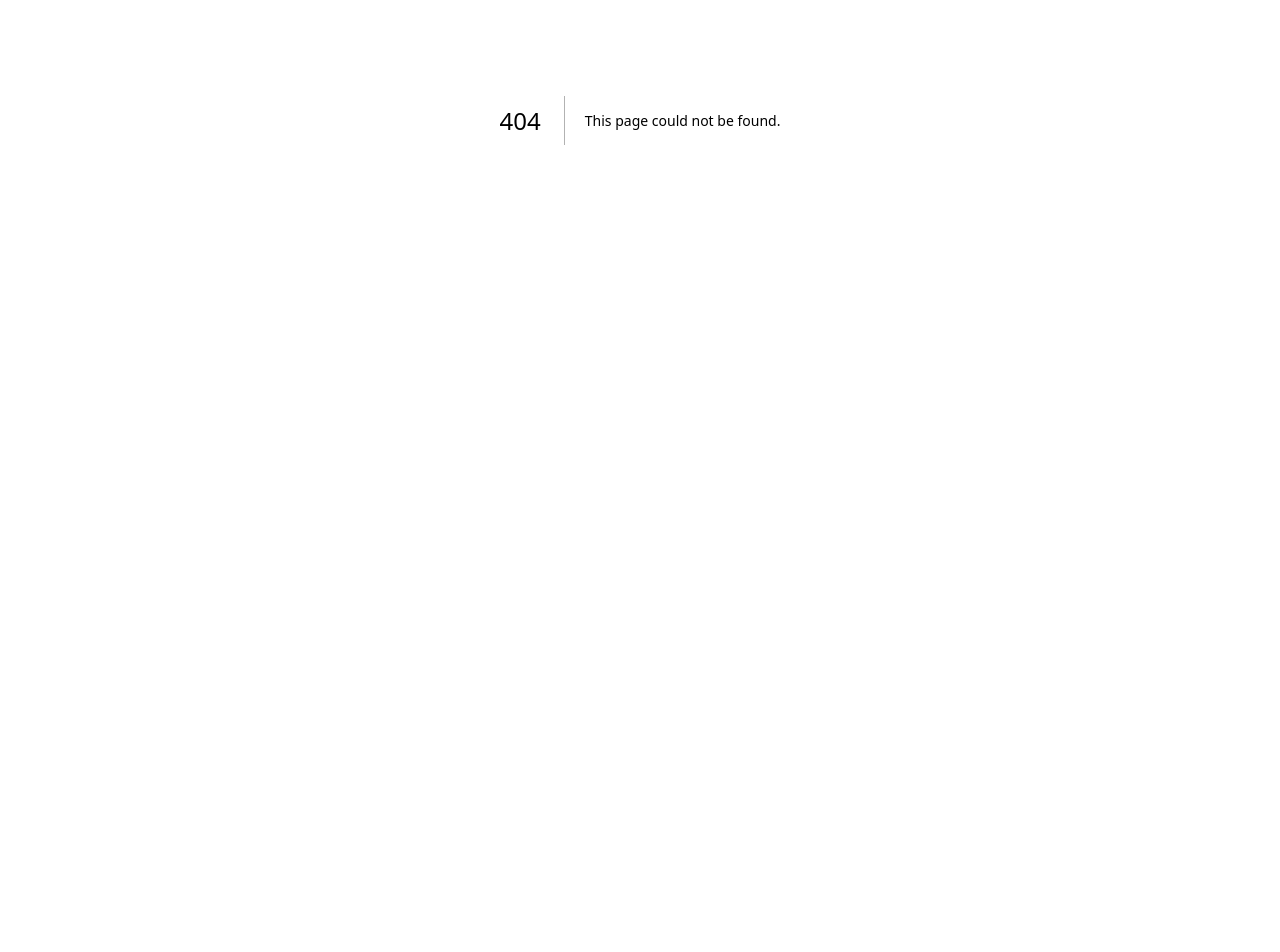
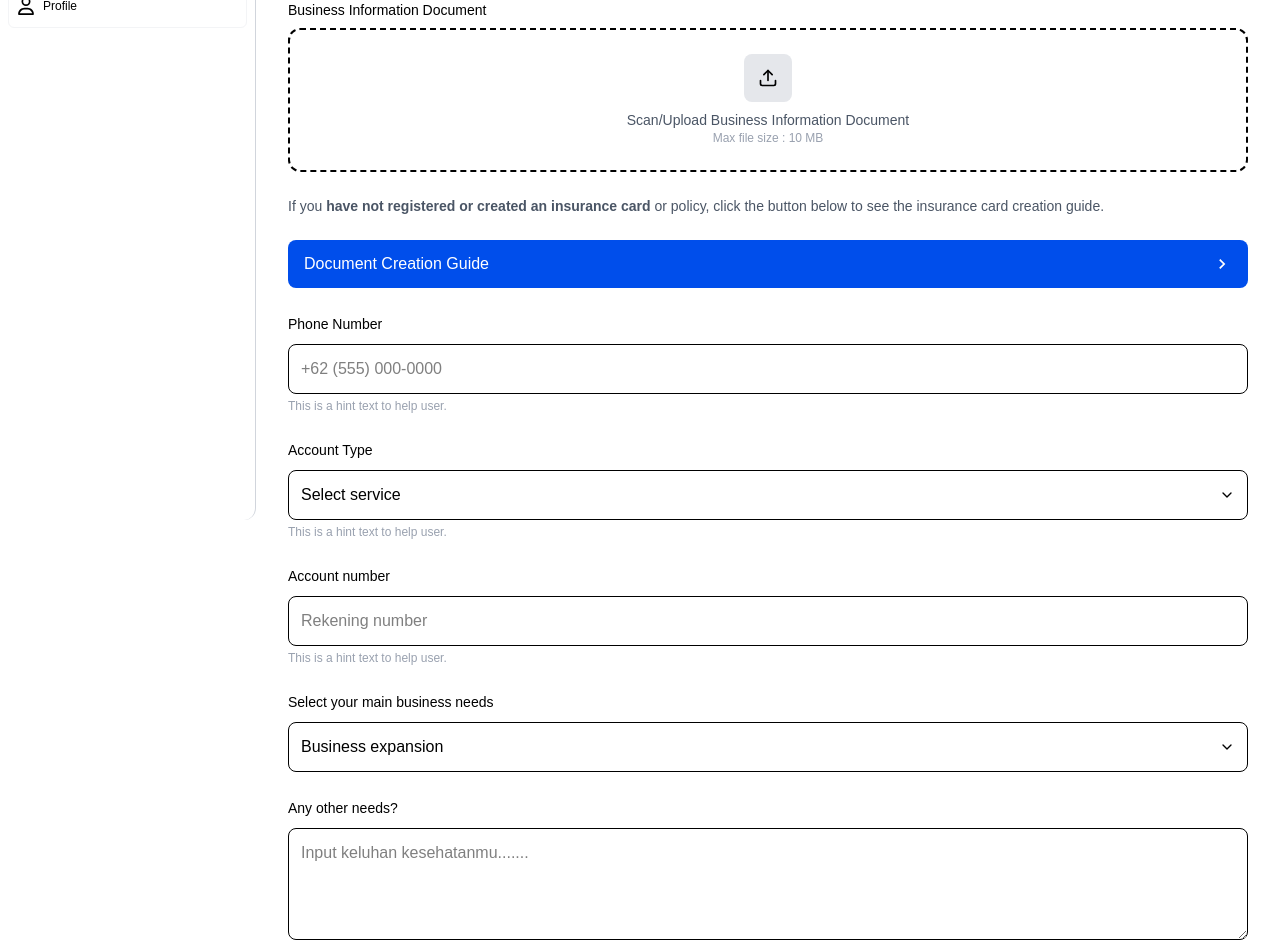
Before and after one commit to AI-ASEAN-404-Yujiem-Not-Found/PWA, a Next.js app: page /doc-complation in a window 1280 px wide. Before the commit this address had no page. Shown: the part 280-1232 px from the top of the page. Before the commit the page ends 800 px from the top, so only its background shows below. Built offline with nearby package versions, Linux system fonts and the light colour scheme.

Commit message:
feat: add and implement doc complation

```diff
--- /dev/null
+++ b/app/doc-complation/input.tsx
@@ -0,0 +1,13 @@
+export function Input({ label, placeholder }: { label: string; placeholder: string }) {
+  return (
+    <div>
+      <label className="text-sm font-medium">{label}</label>
+      <input
+        type="text"
+        placeholder={placeholder}
+        className="mt-2 w-full border rounded-lg px-3 py-3"
+      />
+      <p className="text-xs text-gray-400 mt-1">This is a hint text to help user.</p>
+    </div>
+  )
+}
--- /dev/null
+++ b/app/doc-complation/page.tsx
@@ -0,0 +1,112 @@
+'use client'
+
+import React, { useState } from 'react'
+import { FiChevronDown, FiMic } from 'react-icons/fi'
+import { MdOutlineKeyboardArrowRight } from 'react-icons/md'
+import LayoutSpacing from '../components/layout-spacing'
+import HeaderBack from '../components/header-back'
+import BottomNavigation from '../components/bottom-navigation'
+import { UploadBox } from './upload'
+import { Input } from './input'
+import { Select } from './select'
+import Link from 'next/link'
+
+export default function DocComplationPage() {
+  const [selectedNeed, setSelectedNeed] = useState('Business expansion')
+  const [openDropdown, setOpenDropdown] = useState(false)
+
+  const needs = [
+    'Daily business capital',
+    'Business expansion',
+    'Purchase of equipment/materials',
+    'Other business needs',
+  ]
+
+  return (
+    <LayoutSpacing>
+      <HeaderBack title={`Let's complete the documents`} />
+
+      <div className="space-y-6 pb-24 px-8 pt-5">
+
+        {/* Voice Over */}
+        <button className="flex items-center gap-2 bg-[#004EEB] text-white px-4 py-2 rounded-lg w-fit">
+          Use Voiceover <FiMic />
+        </button>
+
+        <UploadBox title="Scan/Upload identity card" />
+
+        {/* Upload Business Doc */}
+        <UploadBox title="Business Information Document" />
+
+        {/* Guide */}
+        <div className="text-sm text-gray-600">
+          If you <b>have not registered or created an insurance card</b> or policy, click the button below to see the insurance card creation guide.
+        </div>
+
+        <button className="flex justify-between items-center bg-[#004EEB] text-white px-4 py-3 rounded-lg w-full">
+          Document Creation Guide
+          <MdOutlineKeyboardArrowRight size={20} />
+        </button>
+
+        {/* Phone Number */}
+        <Input label="Phone Number" placeholder="+62 (555) 000-0000" />
+
+        {/* Account Type */}
+        <Select label="Account Type" />
+
+        {/* Account Number */}
+        <Input label="Account number" placeholder="Rekening number" />
+
+        {/* Business Needs */}
+        <div>
+          <label className="text-sm font-medium">Select your main business needs</label>
+
+          <div
+            onClick={() => setOpenDropdown(!openDropdown)}
+            className="mt-2 border rounded-lg px-3 py-3 flex justify-between items-center cursor-pointer"
+          >
+            {selectedNeed}
+            <FiChevronDown />
+          </div>
+
+          {openDropdown && (
+            <div className="mt-2 border rounded-lg overflow-hidden shadow">
+              {needs.map((item) => (
+                <div
+                  key={item}
+                  onClick={() => {
+                    setSelectedNeed(item)
+                    setOpenDropdown(false)
+                  }}
+                  className={`px-4 py-3 cursor-pointer hover:bg-gray-100 ${
+                    selectedNeed === item ? 'bg-gray-100 font-medium' : ''
+                  }`}
+                >
+                  {item}
+                </div>
+              ))}
+            </div>
+          )}
+        </div>
+
+        {/* Text Area */}
+        <div>
+          <label className="text-sm font-medium">Any other needs?</label>
+          <textarea
+            className="mt-2 w-full border rounded-lg p-3 h-28"
+            placeholder="Input keluhan kesehatanmu......."
+          />
+          <p className="text-xs text-gray-400 mt-1">Max 500 words</p>
+        </div>
+
+        {/* Button */}
+        <Link href={'/growth-center'} className="w-full bg-[#004EEB] text-white py-3 rounded-lg flex justify-center items-center gap-2">
+          Continue Process
+          <MdOutlineKeyboardArrowRight size={20} />
+        </Link>
+      </div>
+
+      <BottomNavigation />
+    </LayoutSpacing>
+  )
+}
--- /dev/null
+++ b/app/doc-complation/select.tsx
@@ -0,0 +1,14 @@
+import { FiChevronDown } from 'react-icons/fi'
+
+export function Select({ label }: { label: string }) {
+  return (
+    <div>
+      <label className="text-sm font-medium">{label}</label>
+      <div className="mt-2 border rounded-lg px-3 py-3 flex justify-between items-center">
+        Select service
+        <FiChevronDown />
+      </div>
+      <p className="text-xs text-gray-400 mt-1">This is a hint text to help user.</p>
+    </div>
+  )
+}
--- /dev/null
+++ b/app/doc-complation/upload.tsx
@@ -0,0 +1,19 @@
+import { FiUpload } from 'react-icons/fi'
+
+export function UploadBox({ title }: { title: string }) {
+  return (
+    <div>
+      <p className="text-sm font-medium mb-2">{title}</p>
+
+      <div className="border-2 border-dashed rounded-xl p-6 flex flex-col items-center justify-center text-center">
+        <div className="bg-gray-200 w-12 h-12 flex items-center justify-center rounded-lg mb-2">
+          <FiUpload size={20} />
+        </div>
+        <p className="text-sm text-gray-600">
+          Scan/Upload {title}
+        </p>
+        <p className="text-xs text-gray-400">Max file size : 10 MB</p>
+      </div>
+    </div>
+  )
+}
--- a/app/growth-center/page.tsx
+++ b/app/growth-center/page.tsx
@@ -9,6 +9,7 @@ import { FaChevronRight } from "react-icons/fa";
 import { IoMdCheckmark } from "react-icons/io";
 import { BsThreeDots } from "react-icons/bs";
 import { FaUnlock } from "react-icons/fa";
+import Link from "next/link";
 
 export default function GrowthCenterPage() {
     return (
@@ -102,10 +103,10 @@ export default function GrowthCenterPage() {
                 </div>
 
                 <div className='w-full flex flex-col gap-2'>
-                    <button className="p-2 w-full max-w-100 bg-[#004868] text-white rounded-md flex items-center gap-2 justify-center">
+                    <Link href={'/explore-ways'} className="p-2 w-full max-w-100 bg-[#004868] text-white rounded-md flex items-center gap-2 justify-center">
                         <p>Continue Process</p>
                         <FaChevronRight className='w-4 h-4 fill-white' />
-                    </button>
+                    </Link>
                     <button className="p-2 w-full max-w-100 border-2 border-[#004868] text-[#004868] border-dashed rounded-md flex items-center gap-2 justify-center">
                         Try Send It Again
                     </button>
--- a/app/welcoming/opportunity-card.tsx
+++ b/app/welcoming/opportunity-card.tsx
@@ -24,7 +24,7 @@ export default function OpportunityCard() {
                 <div className='w-full flex items-center justify-between gap-4 pt-5'>
                     <button className='bg-gray-300 w-full p-2 rounded-md'>Listen</button>
                     <button className='bg-[#004868] w-full text-white p-2 rounded-md'>
-                        <Link href={"/chance-form"}>Claim Now</Link>
+                        <Link href={"/doc-complation"}>Claim Now</Link>
                     </button>
                 </div>
             </div>
```
